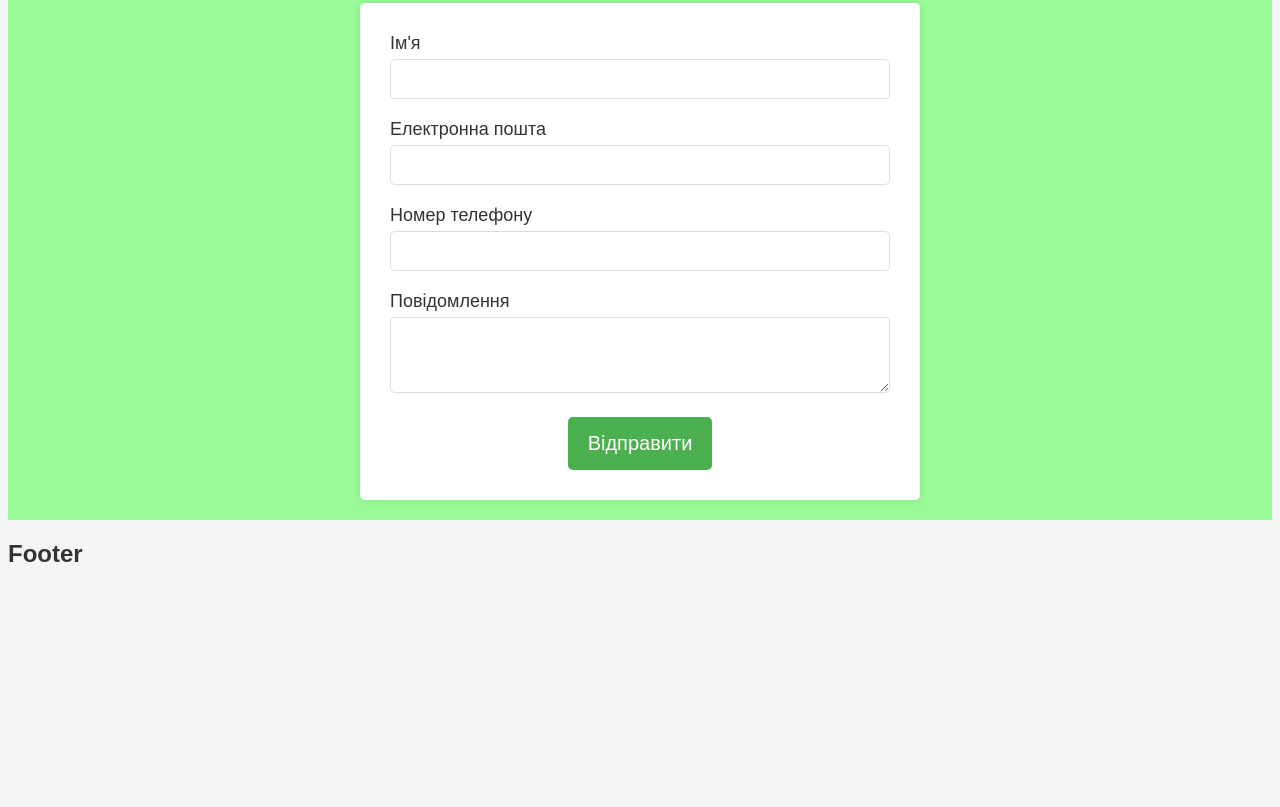
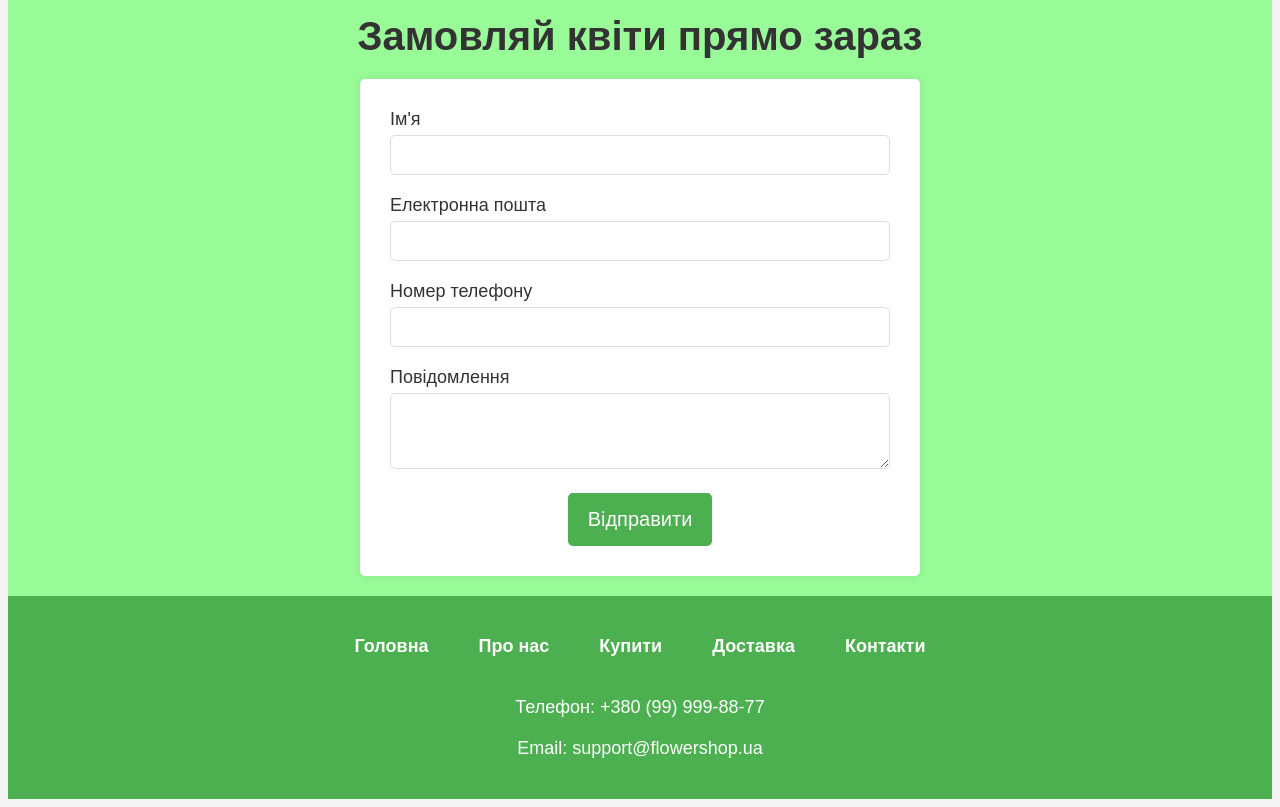
Before and after one commit to viktoriiasokolova17/Flower, a plain HTML site: page index.html in a window 1280 px wide. Shown: the part 3534-4341 px from the top of the page. Before the commit the page ends 4122 px from the top, so only its background shows below. Drawn offline with Linux system fonts and the light colour scheme.

Commit message:
Add footer

```diff
--- a/css/style.css
+++ b/css/style.css
@@ -237,6 +237,7 @@ input[name="slider"]:nth-child(2):checked ~ .navigation label:nth-child(2) {
 
 .delivery-section{
     text-align: center;
+    padding: 20px;
 }
 
 .delivery{
@@ -374,3 +375,45 @@ input[name="slider"]:nth-child(2):checked ~ .navigation label:nth-child(2) {
 .contact-form button:hover {
     background-color: #45a049;
 }
+
+
+/* footer */
+
+.footer {
+    background-color: #4CAF50;
+    color: white;
+    padding: 20px 0;
+    text-align: center;
+}
+
+
+.footer-nav-list {
+    list-style: none;
+    padding: 20px;
+    margin: 0;
+    display: flex;
+    justify-content: center;
+    align-items: center;
+    gap: 50px;
+    margin-bottom: 20px;
+}
+
+.footer-nav-item a {
+    color: white;
+    text-decoration: none;
+    font-weight: bold;
+    font-size: 18px;
+}
+
+.footer-nav-item a:hover {
+    text-decoration: underline;
+}
+
+.footer-contact {
+    margin-bottom: 20px;
+}
+
+.footer-contact-p {
+    margin: 20px;
+    font-size: 18px;
+}
--- a/index.html
+++ b/index.html
@@ -19,10 +19,10 @@
                         <a href="index.html" class="logo"><img src="./images/logo.svg" alt="Логотип"></a>
                    </div>
                     <li class="nav-item"><a href="#home">Головна</a></li>
-                    <li class="nav-item"><a href="#about">Про нас</a></li>
-                    <li class="nav-item"><a href="#shop">Купити</a></li>
-                    <li class="nav-item"><a href="#delivery">Доставка</a></li>
-                    <li class="nav-item"><a href="#contact">Контакти</a></li>
+                    <li class="nav-item"><a href="#about-section">Про нас</a></li>
+                    <li class="nav-item"><a href="#shop-section">Купити</a></li>
+                    <li class="nav-item"><a href="#delivery-section">Доставка</a></li>
+                    <li class="nav-item"><a href="#contact-section">Контакти</a></li>
                 </ul>
             </nav>
         </div>
@@ -40,7 +40,7 @@
     </section>
 
 
-    <section class="about-section">
+    <section class="about-section" id="about-section">
         <div class="container">
             <h2 class="about-h2">Про нас</h2>
             <p class="about-p">Ми - команда професійних флористів, яка любить свою роботу.  <br> Наші букети створені з любов'ю та увагою до деталей</p>
@@ -66,7 +66,7 @@
 
     </section>
 
-    <section class="shop-section">
+    <section class="shop-section" id="shop-section">
 
         <div class="container">
             <h2 class="shop-h2">Приклади подій</h2>
@@ -106,7 +106,7 @@
         </div>
     </section>
 
-    <section class="delivery-section">
+    <section class="delivery-section" id="delivery-section">
         <div class="container">
             <h2 class="delivery-h2">Доставка</h2>
             <p class="delivery-p">Ми здійснюємо доставку квітів по всій країні. Термін доставки від 2 до 5 робочих днів</p>
@@ -129,7 +129,7 @@
         </div>
     </section>
 
-    <section class="contact-section">
+    <section class="contact-section" id="contact-section">
         <div class="container">
             <h2 class="contact-h2">Замовляй квіти прямо зараз</h2>
             <form action="submit_form.php" method="post" class="contact-form">
@@ -154,8 +154,24 @@
         </div>
     </section>
 
-    <footer>
-        <h2>Footer</h2>
+    <footer class="footer">
+        <div class="container">
+            <nav>
+                <ul class="footer-nav-list">
+                    <li class="footer-nav-item"><a href="index.html">Головна</a></li>
+                    <li class="footer-nav-item"><a href="#about-section">Про нас</a></li>
+                    <li class="footer-nav-item"><a href="#shop-section">Купити</a></li>
+                    <li class="footer-nav-item"><a href="#delivery-section">Доставка</a></li>
+                    <li class="footer-nav-item"><a href="#contact-section">Контакти</a></li>
+                </ul>
+            </nav>
+            <div class="footer-contact">
+                <p class="footer-contact-p">Телефон: +380 (99) 999-88-77</p>
+                <p class="footer-contact-p">Email: support@flowershop.ua</p>
+            </div>
+
+        </div>
     </footer>
+
 </body>
 </html>
```
